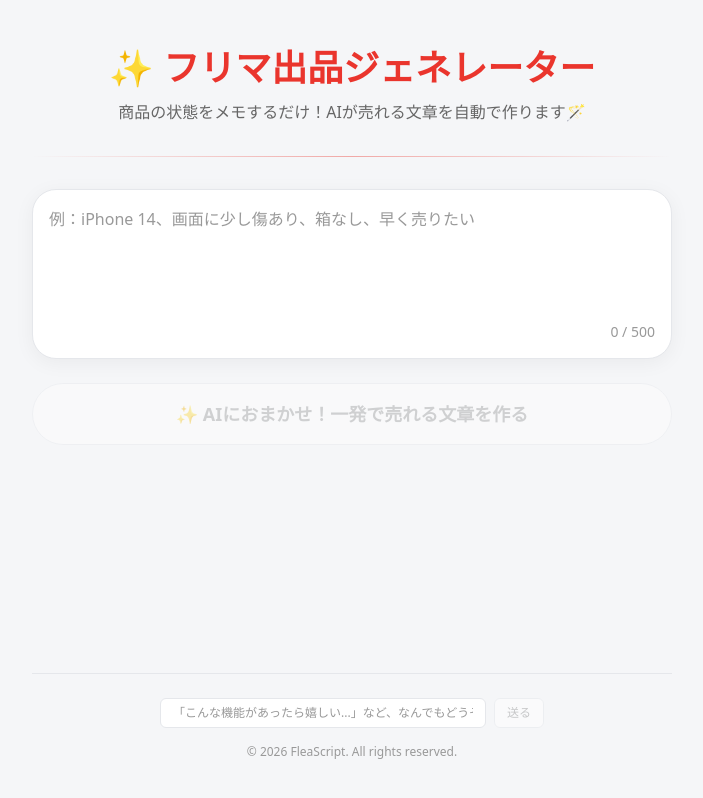
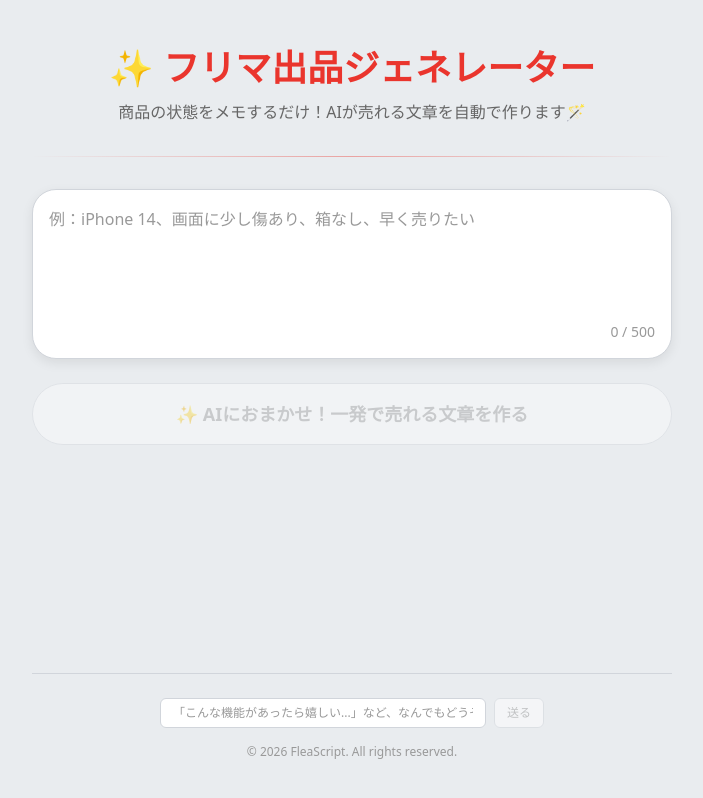
Before and after one commit to BananaFish5948/fleascript, a Next.js app: page / in a window 1280 px wide. Shown: the whole page, without its empty margins (288-991 px from the left). Built offline with nearby package versions, Linux system fonts and the light colour scheme; a web font is replaced by a local one.

Commit message:
style(frontend): darken background to calm greige for better UI contrast

```diff
--- a/src/app/globals.css
+++ b/src/app/globals.css
@@ -2,21 +2,21 @@
 
 /* ===== デザイントークン ===== */
 @theme inline {
-  /* カラーパレット: コーラルレッド × ライトグレー */
-  --color-bg-base:        #f5f6f8;   /* 優しいライトグレー */
-  --color-bg-surface:     #ffffff;   /* 白 */
+  /* カラーパレット: コーラルレッド × 落ち着いたグレーベージュ */
+  --color-bg-base:        #e9ecef;   /* 少し落ち着かせた背景色（グレージュ系）でまぶしさを軽減 */
+  --color-bg-surface:     #ffffff;   /* UIカードは白にしてコントラストを出す */
   --color-bg-elevated:    #ffffff;
 
   --color-brand:          #ea352d;   /* フリマ風コーラルレッド */
   --color-brand-light:    #ff5c54;   /* ホバー時 */
-  --color-brand-dim:      rgba(234, 53, 45, 0.08);
+  --color-brand-dim:      rgba(234, 53, 45, 0.06);
 
   --color-accent:         #38bdf8;   /* リンク等 */
   --color-text-primary:   #333333;
   --color-text-secondary: #666666;
   --color-text-muted:     #999999;
 
-  --color-border:         #e5e7eb;
+  --color-border:         #d1d5db;   /* 少し濃いボーダーに変更して境界を明確に */
   --color-border-focus:   rgba(234, 53, 45, 0.4);
   --color-danger:         #ef4444;
 
@@ -25,7 +25,7 @@
 
   /* シャドウ（柔らかい影） */
   --shadow-glow:  0 0 15px rgba(234, 53, 45, 0.2);
-  --shadow-card:  0 4px 20px rgba(0, 0, 0, 0.05);
+  --shadow-card:  0 4px 12px rgba(0, 0, 0, 0.08); /* 影を少し強めてカードを浮かせる */
 }
 
 /* ===== ベーススタイル ===== */
```
